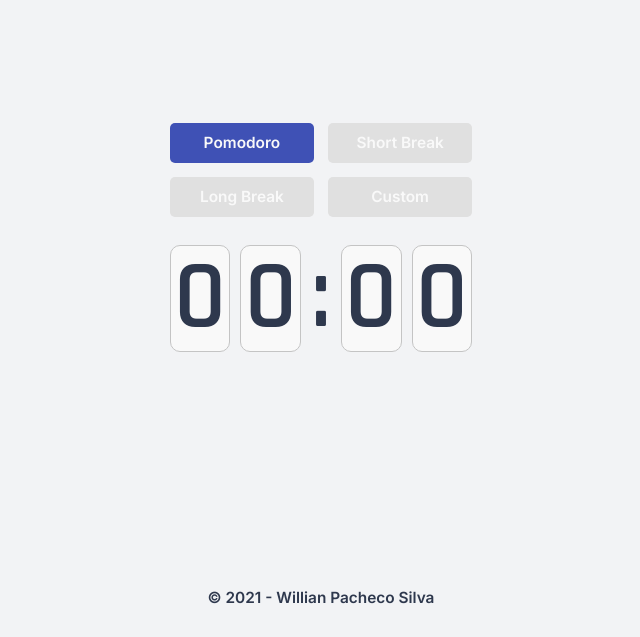
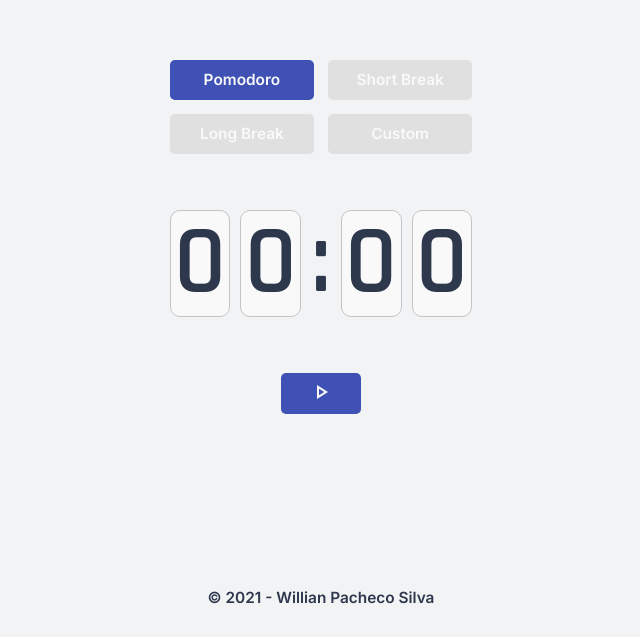
Before and after one commit to pachecowillians/wps-timer, a Next.js app: page / in a window 1280 px wide. Shown: the part 163-800 px from the top of the page, without its empty margins (319-959 px from the left). Built offline with nearby package versions, Linux system fonts and the light colour scheme.

Commit message:
Creating play button

```diff
--- /dev/null
+++ b/components/TimerButton/TimerButton.tsx
@@ -0,0 +1,9 @@
+import styles from './styles.module.css'
+
+export default function TimerButton() {
+    return <div className={styles.container}>
+        <span className="material-symbols-outlined">
+            play_arrow
+        </span>
+    </div>
+}
--- /dev/null
+++ b/components/TimerButton/styles.module.css
@@ -0,0 +1,14 @@
+.container {
+    background-color: #3f51b5;
+    padding: 0.5rem 2rem;
+    line-height: 1.2rem;
+    border-radius: 5px;
+    color: var(--white);
+    cursor: pointer;
+    user-select: none;
+    transition: all ease 0.2s;
+}
+
+.container:hover{
+    filter: opacity(0.9);
+}
--- a/pages/_document.tsx
+++ b/pages/_document.tsx
@@ -12,6 +12,7 @@ export default class MyDocument extends Document {
                     <link rel="preconnect" href="https://fonts.googleapis.com" />
                     <link rel="preconnect" href="https://fonts.gstatic.com"/>
                     <link href="https://fonts.googleapis.com/css2?family=Roboto:wght@400;700&display=swap" rel="stylesheet"/>
+                    <link rel="stylesheet" href="https://fonts.googleapis.com/css2?family=Material+Symbols+Outlined:opsz,wght,FILL,GRAD@48,400,1,0" />
                 </Head>
                 <body>
                     <Main />
--- a/pages/index.tsx
+++ b/pages/index.tsx
@@ -2,6 +2,7 @@ import type { NextPage } from 'next'
 import Head from 'next/head'
 import { useCallback, useEffect, useState } from 'react'
 import Clock from '../components/Clock'
+import TimerButton from '../components/TimerButton/TimerButton'
 import { TimeSelector } from '../components/TimeSelector/TimeSelector'
 import styles from '../styles/Home.module.css'
 
@@ -77,6 +78,7 @@ const Home: NextPage = () => {
                 <div className={styles.contentArea}>
                     <Clock time={time} />
                 </div>
+                <TimerButton />
                 <footer>© {new Date().getFullYear()} - Willian Pacheco Silva</footer>
             </div>
         </div>
--- a/styles/Home.module.css
+++ b/styles/Home.module.css
@@ -27,7 +27,7 @@
     align-content: center;
     justify-content: center;
     align-items: center;
-    row-gap: 2rem;
+    row-gap: 4rem;
 }
 
 .contentArea {
```
